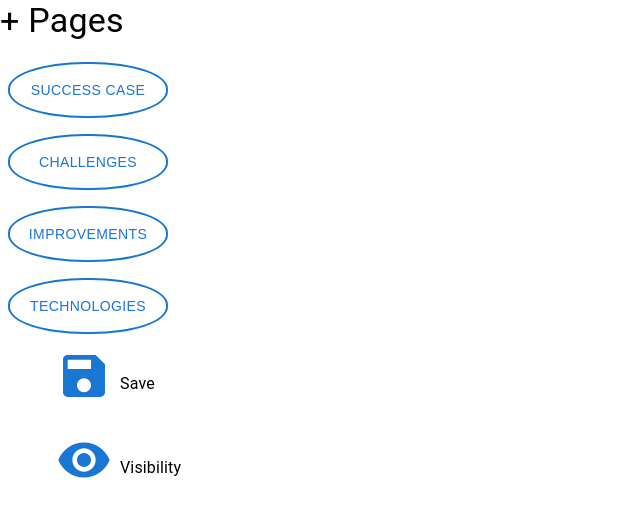
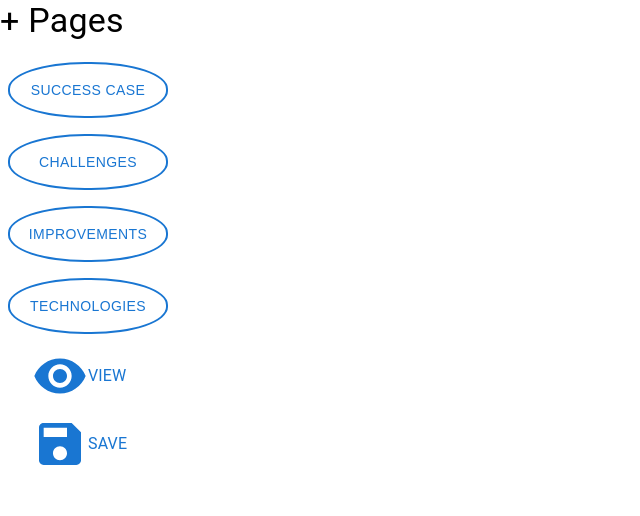
Before and after one commit to gbrizu/success-cases, a React (Create React App) app: page /layout3 in a window 1280 px wide. Shown: the top 516 px of the page, without its empty margins (0-640 px from the left). Built offline with nearby package versions, Linux system fonts and the light colour scheme.

Commit message:
CSS Changes

```diff
--- a/src/components/editionModeUtils/editionModeUtils.js
+++ b/src/components/editionModeUtils/editionModeUtils.js
@@ -5,12 +5,12 @@ import VisibilityIcon from '@mui/icons-material/Visibility';
 
 function EditionUtils() {
 
-const buttonStyle = { margin: '0.5rem', height:'3.5rem',borderRadius:'48%',minWidth:'10rem',minHeight: '3.5rem', fontFamily: 'Arial',border: '2px solid',}
+    const buttonStyle = { margin: '0.5rem', height: '3.5rem', borderRadius: '48%', minWidth: '10rem', minHeight: '3.5rem', fontFamily: 'Arial', border: '2px solid', }
 
     const buttonContainerStyle = {
         display: 'flex',
         alignItems: 'center',
-    marginLeft:'3rem',
+        marginLeft: '1.5rem',
 
 
 
@@ -18,7 +18,7 @@ const buttonContainerStyle = {
 
     const iconStyle = {
         fontSize: '3.5rem',
-    marginBottom: '1rem',
+
     };
 
 
@@ -29,7 +29,7 @@ const iconStyle = {
                     + Pages
                 </Typography>
                 <div>
-                    <Button  style={buttonStyle} variant="outlined" >Success Case</Button>
+                    <Button style={buttonStyle} variant="outlined" >Success Case</Button>
                 </div>
                 <div>
                     <Button style={buttonStyle} variant="outlined" >Challenges </Button>
@@ -41,20 +41,24 @@ const iconStyle = {
                     <Button style={buttonStyle} variant="outlined" >Technologies</Button>
                 </div>
                 <Box sx={buttonContainerStyle}>
+
+                <Button>
+                        <VisibilityIcon sx={iconStyle} />
+
+                        <Typography>
+                            View
+                        </Typography>
+                    </Button>
+
+                </Box>
+                <Box sx={buttonContainerStyle}>
                 <Button>
                         <SaveIcon sx={iconStyle} />
-                    </Button>
+
                         <Typography>
                             Save
                         </Typography>
-                </Box>
-                <Box sx={buttonContainerStyle}>
-                    <Button>
-                        <VisibilityIcon sx={iconStyle} />
                     </Button>
-                    <Typography>
-                        Visibility
-                    </Typography>
                 </Box>
             </div>
         </>
```
Lines whose indentation alone changed are shown as unchanged.
